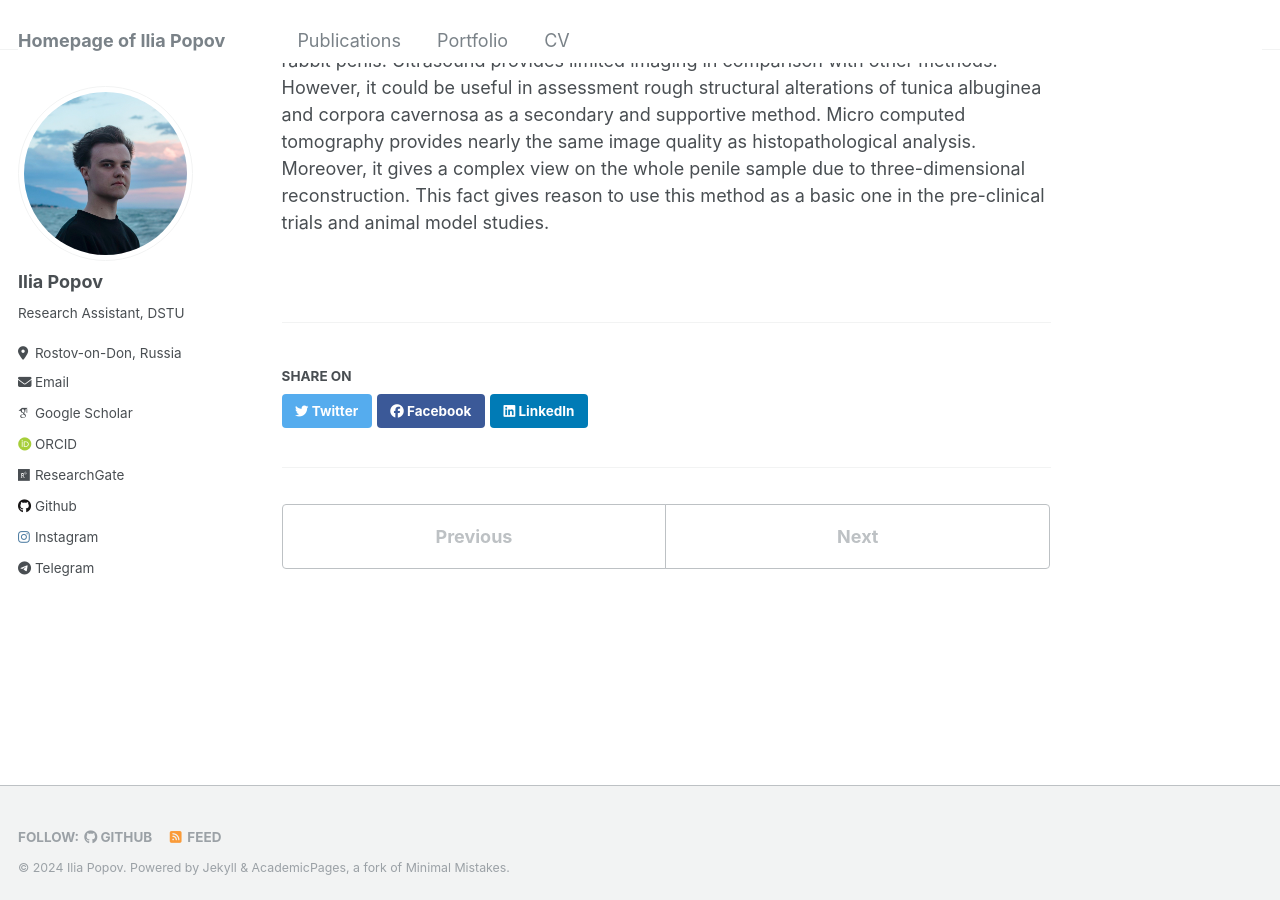
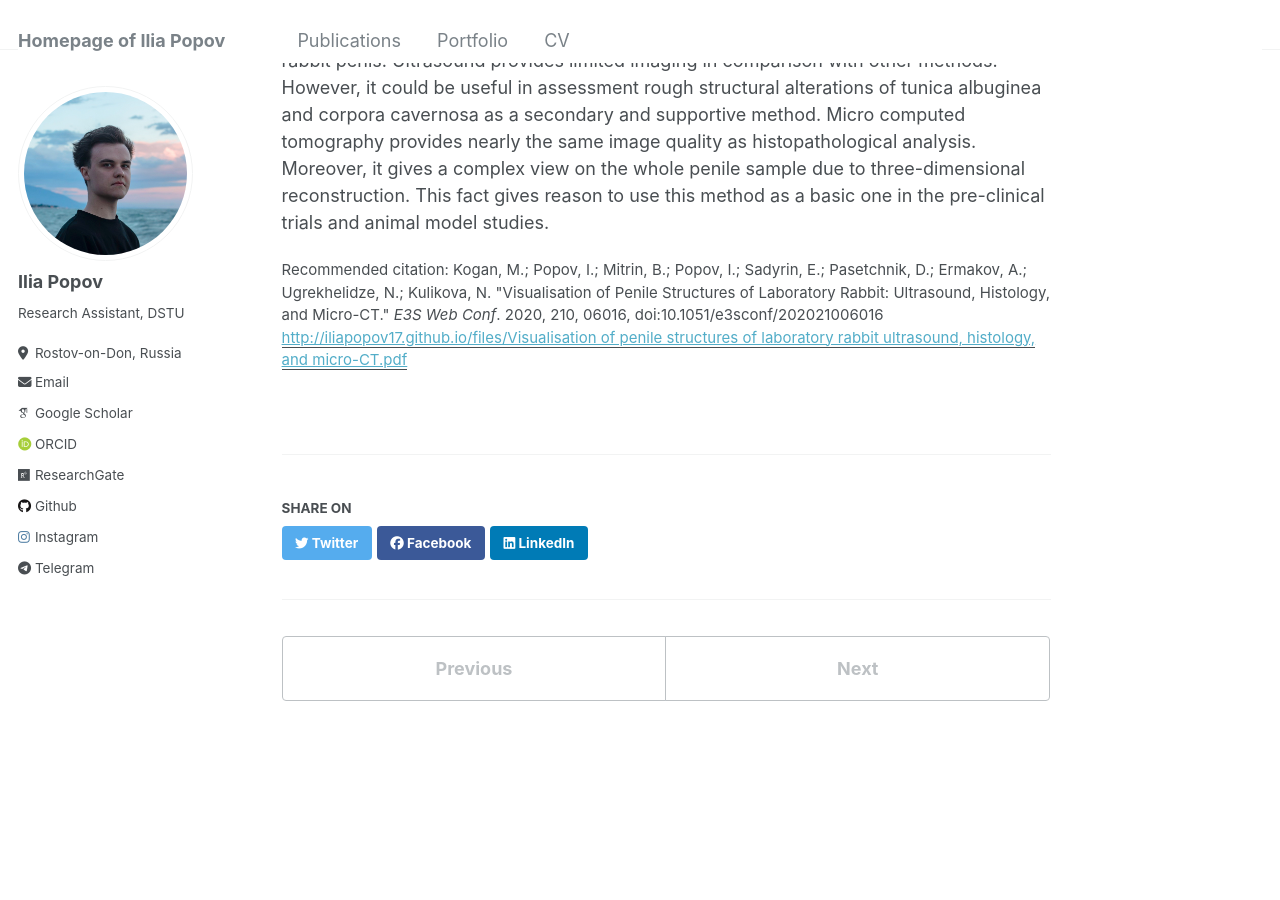
Before and after one commit to iliapopov17/iliapopov17.github.io, a Jekyll site: the page built from _publications/2020-12-04-paper-1.md, in a window 1280 px wide and 900 px high, scrolled down 380 px. Built offline with Jekyll 4.4.1, drawn with Linux system fonts in a browser that asks for light colours; some web fonts are replaced.

Commit message:
add citation

```diff
--- a/_publications/2020-12-04-paper-1.md
+++ b/_publications/2020-12-04-paper-1.md
@@ -7,6 +7,7 @@ date: 2020-12-04
 venue: 'E3S Web of Conferences'
 paperurl: 'http://iliapopov17.github.io/files/Visualisation of penile structures of laboratory rabbit ultrasound, histology, and micro-CT.pdf'
 # citation: 'Your Name, You. (2009). &quot;Paper Title Number 1.&quot; <i>Journal 1</i>. 1(1).'
+citation: 'Kogan, M.; Popov, I.; Mitrin, B.; Popov, I.; Sadyrin, E.; Pasetchnik, D.; Ermakov, A.; Ugrekhelidze, N.; Kulikova, N. &quot;Visualisation of Penile Structures of Laboratory Rabbit: Ultrasound, Histology, and Micro-CT.&quot; <i>E3S Web Conf</i>. 2020, 210, 06016, doi:10.1051/e3sconf/202021006016'
 ---
 
 Current imaging methods in pre-clinical and animal model studies of penile disease are limited because of the small penis of a rat – standard laboratory animal used in this type of research. Routine visualization methods of surface and inner structures of the penis used in clinical medicine are not suitable in experimental animal researches. The only method available for these purposes is histopathological analysis, which does not provide complex view on penile structures due to two-dimensional imaging per slide. In the pre study we evaluated and compared capability of ultrasound, histopathological and micro-computed tomography imaging methods to visualize anatomical structures of laboratory rabbit penis. Ultrasound provides limited imaging in comparison with other methods. However, it could be useful in assessment rough structural alterations of tunica albuginea and corpora cavernosa as a secondary and supportive method. Micro computed tomography provides nearly the same image quality as histopathological analysis. Moreover, it gives a complex view on the whole penile sample due to three-dimensional reconstruction. This fact gives reason to use this method as a basic one in the pre-clinical trials and animal model studies.
```
